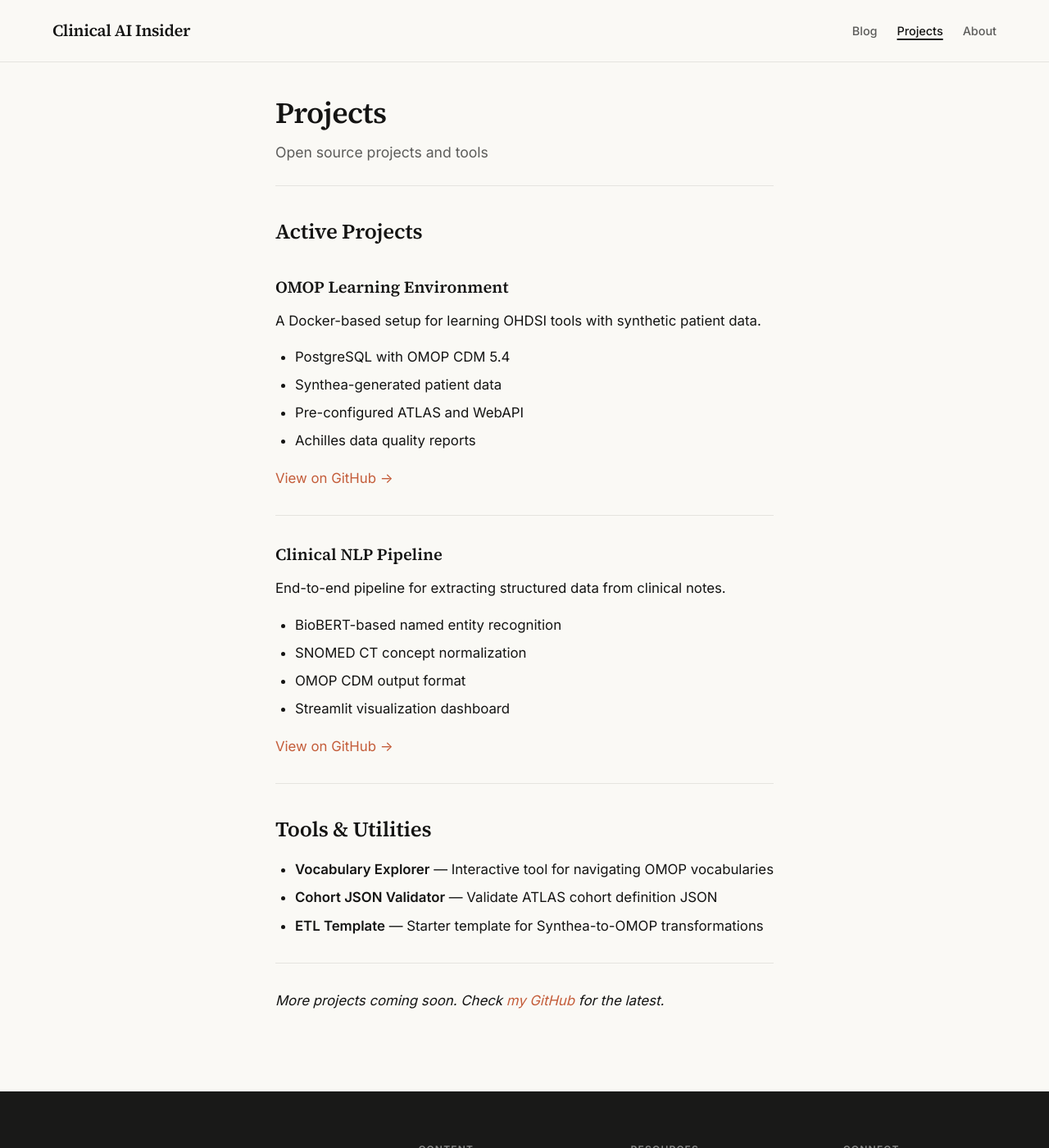
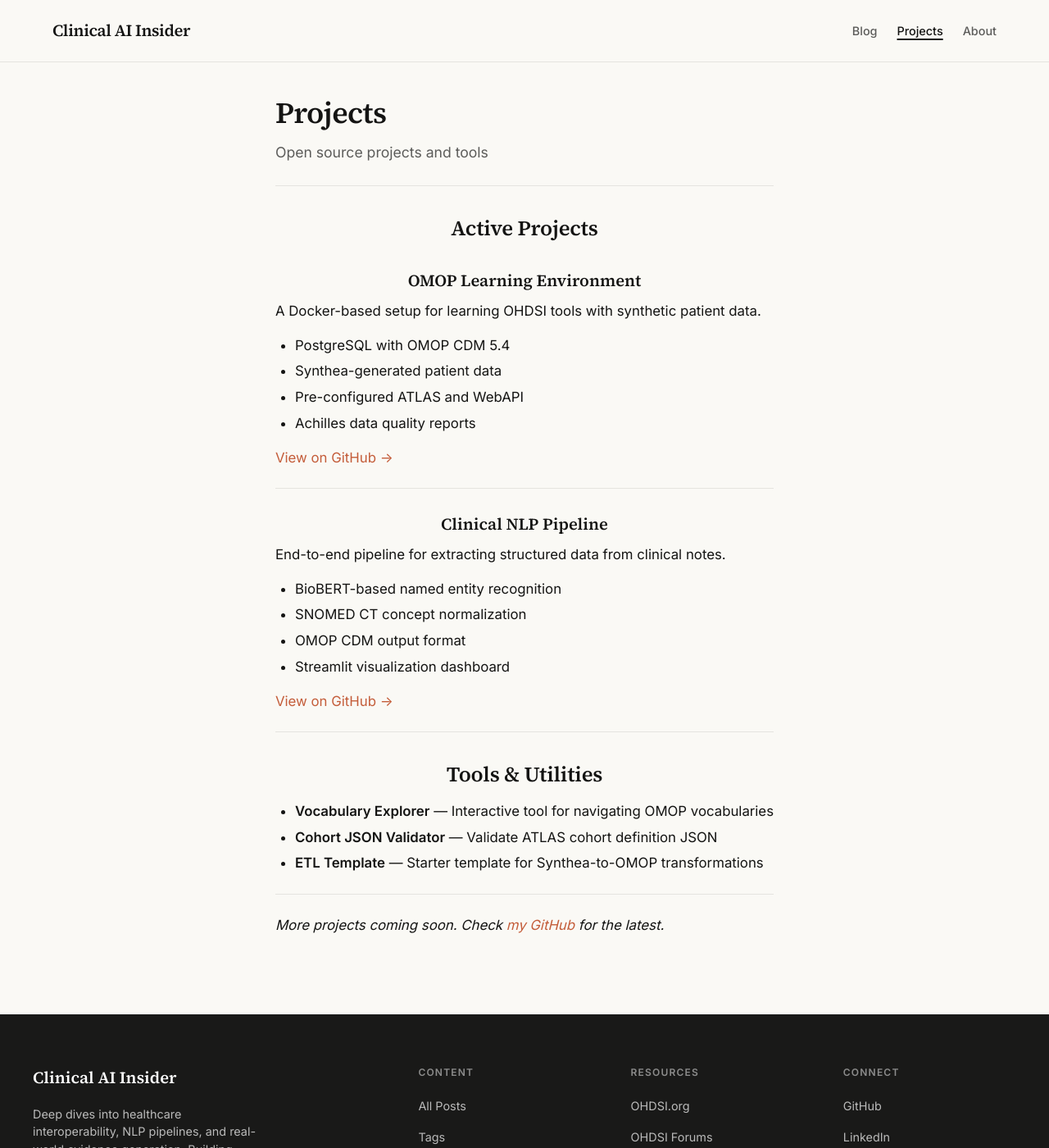
Before and after one commit to clinicalaiinsider/clinicalaiinsider.github.io, a Jekyll site: the page built from projects.md, in a window 1280 px wide and 1400 px high. Shown: the whole window at 82% size. Built offline with Jekyll 4.4.1, drawn with Linux system fonts in a browser that asks for light colours.

Commit message:
Make page content spacing consistent with blog posts, center headings
- Unified paragraph, list, and HR spacing between .page-content and .post-content
- Center-aligned h2, h3, h4 on Projects/About pages for Anthropic-style look
- Kept footer gap (3rem padding + 2rem margin) for breathing room

🤖 Generated with [Claude Code](https://claude.com/claude-code)

Co-Authored-By: Claude Opus 4.5 <noreply@anthropic.com>

```diff
--- a/assets/css/main.css
+++ b/assets/css/main.css
@@ -889,8 +889,9 @@ main {
     font-family: var(--font-serif);
     font-size: 1.6rem;
     font-weight: 600;
-    margin: 2.25rem 0 1rem;
+    margin: 2rem 0 0.75rem;
     letter-spacing: -0.01em;
+    text-align: center;
 }
 
 .post-content h3 {
@@ -904,7 +905,8 @@ main {
     font-family: var(--font-serif);
     font-size: 1.25rem;
     font-weight: 600;
-    margin: 2rem 0 0.75rem;
+    margin: 1.75rem 0 0.5rem;
+    text-align: center;
 }
 
 .post-content h4 {
@@ -918,15 +920,13 @@ main {
     font-family: var(--font-serif);
     font-size: 1.1rem;
     font-weight: 600;
-    margin: 1.75rem 0 0.6rem;
-}
-
-.post-content p {
+    margin: 1.5rem 0 0.5rem;
+    text-align: center;
+}
+
+.post-content p,
+.page-content p {
     margin-bottom: 1rem;
-}
-
-.page-content p {
-    margin-bottom: 1.15rem;
 }
 
 .post-content a,
@@ -951,23 +951,16 @@ main {
 }
 
 .post-content ul,
-.post-content ol {
-    padding-left: 1.5rem;
-    margin-bottom: 1rem;
-}
-
+.post-content ol,
 .page-content ul,
 .page-content ol {
     padding-left: 1.5rem;
-    margin-bottom: 1.25rem;
-}
-
-.post-content li {
+    margin-bottom: 1rem;
+}
+
+.post-content li,
+.page-content li {
     margin-bottom: 0.35rem;
-}
-
-.page-content li {
-    margin-bottom: 0.5rem;
 }
 
 .post-content li:last-child,
@@ -975,16 +968,11 @@ main {
     margin-bottom: 0;
 }
 
-.post-content hr {
+.post-content hr,
+.page-content hr {
     border: none;
     border-top: 1px solid var(--color-border);
     margin: 1.5rem 0;
-}
-
-.page-content hr {
-    border: none;
-    border-top: 1px solid var(--color-border);
-    margin: 2rem 0;
 }
 
 .post-content blockquote,
```
